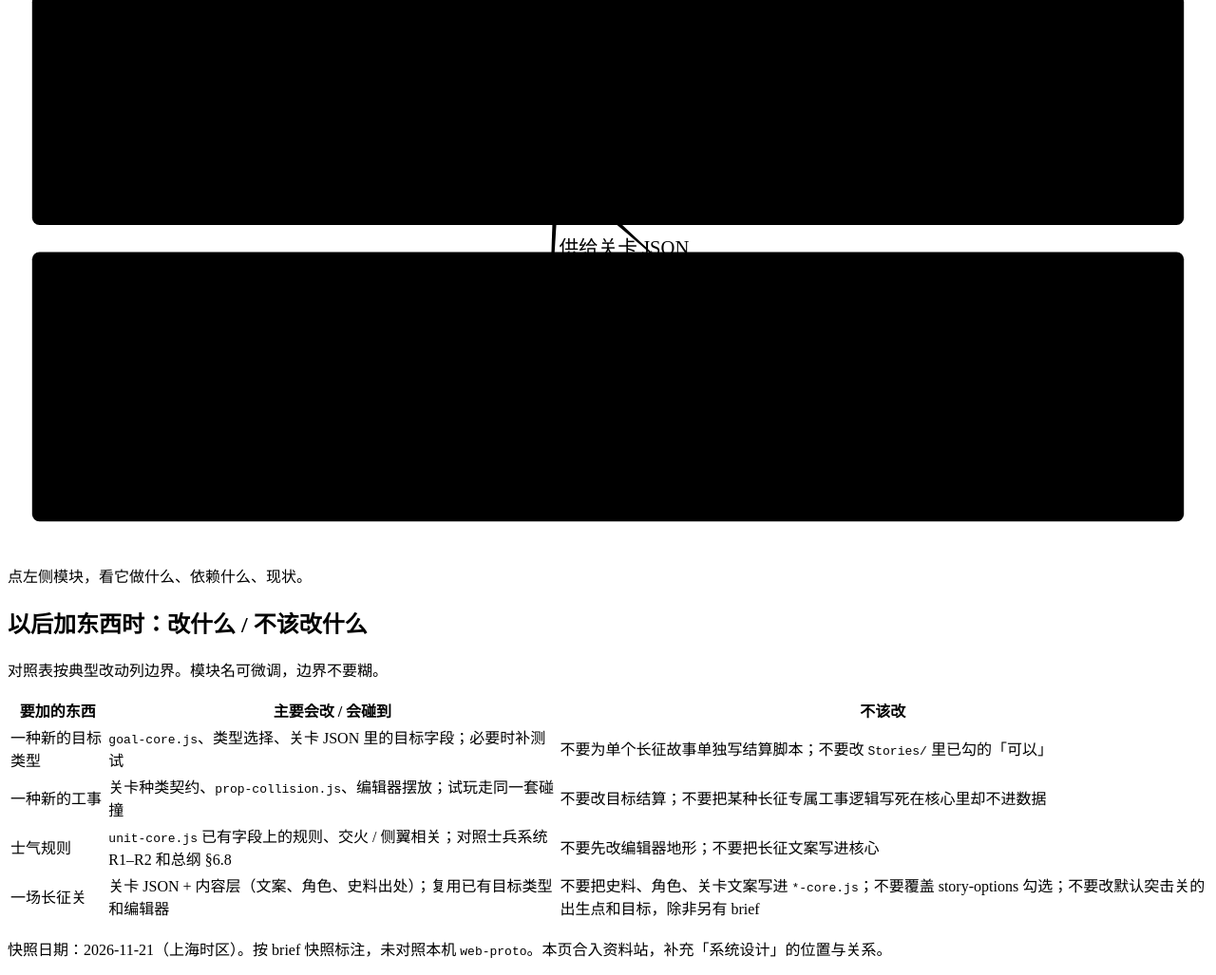
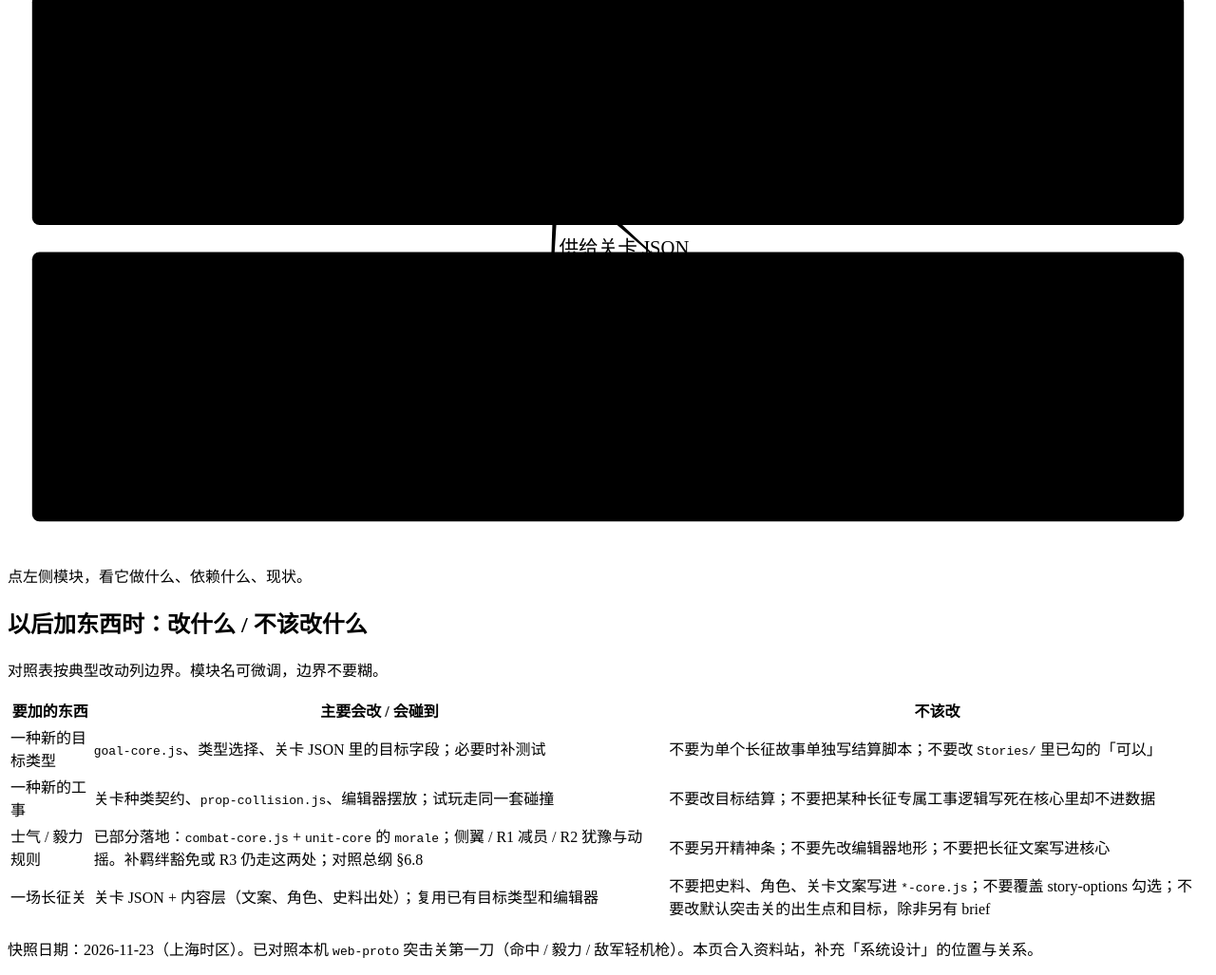
Before and after one commit to xingchen-ian/long-march-game, a plain HTML site: page system-map/content.html in a window 1280 px wide. Shown: the part 772-1799 px from the top of the page at 95% size. Drawn offline with Linux system fonts and the light colour scheme.

Commit message:
同步系统结构图：突击关命中/毅力/LMG 快照
对照 2026-11-23 本地 system-map：士气与侧翼改为部分，
射击说明改为命中先于扣血，并补 weapon / e01·e06 轻机枪标注。

Co-authored-by: xingchen-ian <xingchen-ian@users.noreply.github.com>

```diff
--- a/system-map/content.html
+++ b/system-map/content.html
@@ -88,14 +88,14 @@
         <g class="sm-mod partial" data-id="unit-core" transform="translate(56,278)">
           <rect width="170" height="58" rx="4" />
           <text x="12" y="22">单位状态</text>
-          <text class="sm-file-label" x="12" y="38">unit-core.js</text>
+          <text class="sm-file-label" x="12" y="38">含 morale / weapon</text>
           <text class="sm-status-label" x="118" y="22">部分</text>
         </g>
 
         <g class="sm-mod done" data-id="combat-core" transform="translate(250,278)">
           <rect width="170" height="58" rx="4" />
           <text x="12" y="22">射击与伤害</text>
-          <text class="sm-file-label" x="12" y="38">combat-core.js</text>
+          <text class="sm-file-label" x="12" y="38">命中→扣血 · LMG</text>
           <text class="sm-status-label" x="118" y="22">已做</text>
         </g>
 
@@ -109,7 +109,7 @@
         <g class="sm-mod partial" data-id="play-shell" transform="translate(660,278)">
           <rect width="258" height="58" rx="4" />
           <text x="12" y="22">类型选择与试玩壳</text>
-          <text class="sm-file-label" x="12" y="38">仅突击撕口可玩</text>
+          <text class="sm-file-label" x="12" y="38">突击含命中/毅力/LMG</text>
           <text class="sm-status-label" x="204" y="22">部分</text>
         </g>
 
@@ -117,7 +117,7 @@
           level-core.js：校验 / 序列化 / 地形取样 / 工事种类默认 — 编辑器写，试玩读
         </text>
         <text class="sm-layer-sub" x="56" y="392">
-          交火核心：unit-core + combat-core + 视线 + prop-collision · 默认关 levels/assault-v0.json
+          交火核心：命中先于扣血 · 掩体只降命中 · 毅力规则在 combat · 默认关 e01/e06 轻机枪
         </text>
         <text class="sm-open-note" x="56" y="420">
           以后若开源：通用核心 + 待接入规则 ∥ 长征内容（两层边界画清即可，现在不拆仓库）
@@ -136,16 +136,16 @@
 
         <!-- Layer 2: Pending -->
         <rect class="sm-layer-box pending" x="20" y="468" width="940" height="188" rx="6" />
-        <text class="sm-layer-title" x="40" y="496">2. 待接入（会互相牵扯，尚未成可玩规则）</text>
+        <text class="sm-layer-title" x="40" y="496">2. 待接入（会互相牵扯；部分已进突击关）</text>
         <text class="sm-layer-sub" x="40" y="516">
-          依赖核心字段与结算，但现在还没接通 — 不要画成已接通，也不要画成长征内容
+          毅力/侧翼已部分接入；战术键与资源分配等仍未接通 — 不要画成长征内容
         </text>
 
-        <g class="sm-mod todo" data-id="morale" transform="translate(56,540)">
+        <g class="sm-mod partial" data-id="morale" transform="translate(56,540)">
           <rect width="168" height="58" rx="4" />
           <text x="12" y="22">士气与侧翼</text>
-          <text class="sm-file-label" x="12" y="38">字段在，规则未接</text>
-          <text class="sm-status-label" x="118" y="22">未做</text>
+          <text class="sm-file-label" x="12" y="38">R1/R2 已接突击</text>
+          <text class="sm-status-label" x="118" y="22">部分</text>
         </g>
 
         <g class="sm-mod todo" data-id="tactics" transform="translate(244,540)">
@@ -180,10 +180,11 @@
           虚线箭头 = 规划依赖，尚未接通
         </text>
 
+        <!-- Dashed edges from pending up to core（毅力已部分接通，线型仍虚线=未完） -->
         <path class="sm-edge dashed" d="M 140 540 L 140 336" />
-        <text class="sm-edge-label" x="148" y="460">接 unit 字段</text>
+        <text class="sm-edge-label" x="148" y="460">已接毅力（部分）</text>
         <path class="sm-edge dashed" d="M 328 540 L 335 336" />
-        <text class="sm-edge-label" x="336" y="460">接交火</text>
+        <text class="sm-edge-label" x="336" y="460">战术键未接</text>
         <path class="sm-edge dashed" d="M 516 540 L 740 336" />
         <text class="sm-edge-label" x="620" y="448">接试玩壳</text>
         <path class="sm-edge dashed" d="M 704 540 L 790 236" />
@@ -213,7 +214,7 @@
         <g class="sm-mod partial" data-id="level-content" transform="translate(372,748)">
           <rect width="140" height="58" rx="4" />
           <text x="12" y="22">关卡内容</text>
-          <text class="sm-file-label" x="12" y="38">长征关未铺开</text>
+          <text class="sm-file-label" x="12" y="38">突击含 2×LMG</text>
           <text class="sm-status-label" x="88" y="22">部分</text>
         </g>
 
@@ -292,13 +293,14 @@
             </td>
           </tr>
           <tr>
-            <td>士气规则</td>
+            <td>士气 / 毅力规则</td>
             <td>
-              <code>unit-core.js</code> 已有字段上的规则、交火 / 侧翼相关；对照士兵系统
-              R1–R2 和总纲 §6.8
+              已部分落地：<code>combat-core.js</code> + <code>unit-core</code> 的
+              <code>morale</code>；侧翼 / R1 减员 / R2 犹豫与动摇。补羁绊豁免或 R3
+              仍走这两处；对照总纲 §6.8
             </td>
             <td class="sm-should-not">
-              不要先改编辑器地形；不要把长征文案写进核心
+              不要另开精神条；不要先改编辑器地形；不要把长征文案写进核心
             </td>
           </tr>
           <tr>
@@ -318,8 +320,8 @@
 
   <footer class="sm-footer">
     <p>
-      快照日期：2026-11-21（上海时区）。按 brief 快照标注，未对照本机
-      <code>web-proto</code>。本页合入资料站，补充「系统设计」的位置与关系。
+      快照日期：2026-11-23（上海时区）。已对照本机
+      <code>web-proto</code> 突击关第一刀（命中 / 毅力 / 敌军轻机枪）。本页合入资料站，补充「系统设计」的位置与关系。
     </p>
   </footer>
 </div>
```
Also changed, not shown: system-map/app.js (+15 -15 lines).
